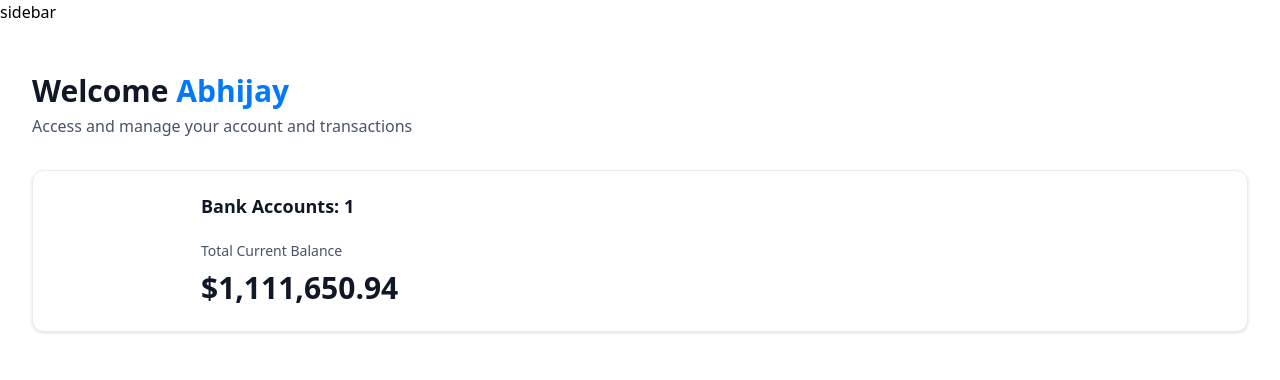
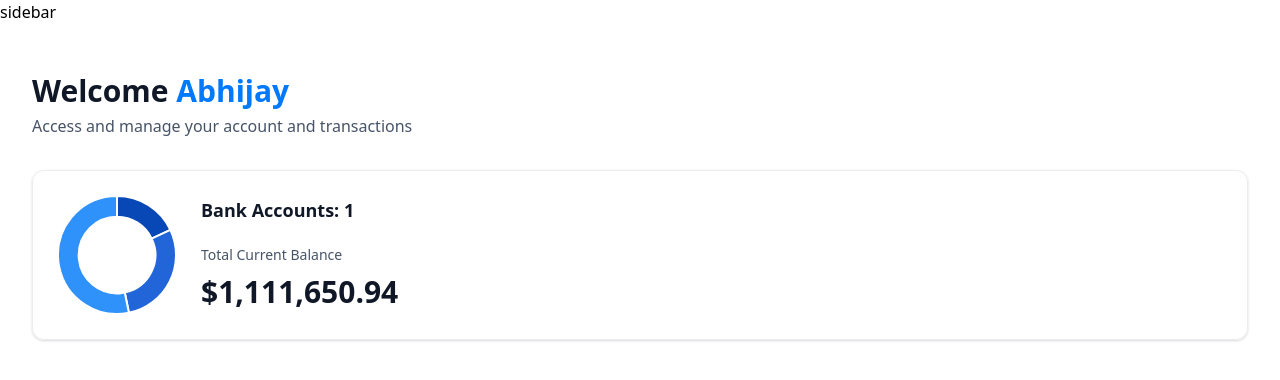
Before and after one commit to abhijaykheechee/banking-app, a Next.js app: page / in a window 1280 px wide. Shown: the top 380 px of the page. Built offline with nearby package versions, Linux system fonts and the light colour scheme.

Commit message:
add DoughnutChart component with ChartJs

```diff
--- a/components/ui/AnimatedCounter.tsx
+++ b/components/ui/AnimatedCounter.tsx
@@ -5,7 +5,13 @@ import CountUp from "react-countup";
 const AnimatedCounter = ({ amount }: { amount: number }) => {
   return (
     <div className="w-full">
-      <CountUp end={amount} decimal="." prefix="$" decimals={2} />
+      <CountUp
+        duration={1.2}
+        end={amount}
+        decimal="."
+        prefix="$"
+        decimals={2}
+      />
     </div>
   );
 };
--- /dev/null
+++ b/components/ui/DoughnutChart.tsx
@@ -0,0 +1,32 @@
+"use client";
+import { Doughnut } from "react-chartjs-2";
+import { Chart as ChartJS, ArcElement, Tooltip, Legend } from "chart.js";
+ChartJS.register(ArcElement, Tooltip, Legend);
+
+const DoughnutChart = ({ accounts }: DoughnutChartProps) => {
+  const data = {
+    datasets: [
+      {
+        label: "Banks",
+        data: [1250, 2000, 3700],
+        backgroundColor: ["#0747b6", "#2265d8", "#2f91fa"],
+      },
+    ],
+    labels: ["Bank 1", "Bank 2", "Bank 3"],
+  };
+
+  return (
+    <Doughnut
+      data={data}
+      options={{
+        cutout: "65%",
+        plugins: {
+          legend: {
+            display: false,
+          },
+        },
+      }}
+    />
+  );
+};
+export default DoughnutChart;
--- a/components/ui/TotalBalanceBox.tsx
+++ b/components/ui/TotalBalanceBox.tsx
@@ -1,4 +1,5 @@
 import AnimatedCounter from "./AnimatedCounter";
+import DoughnutChart from "./DoughnutChart";
 
 const TotalBalanceBox = ({
   accounts = [],
@@ -7,7 +8,9 @@ const TotalBalanceBox = ({
 }: TotalBalanceBoxProps) => {
   return (
     <section className="total-balance">
-      <div className="total-balance-chart">{/* {DoughnutChart} */}</div>
+      <div className="total-balance-chart">
+        <DoughnutChart accounts={accounts} />
+      </div>
       <div className="flex flex-col gap-6">
         <h2 className="header-2">Bank Accounts: {totalBanks}</h2>
         <div className="flex flex-col gap-2">
--- a/package.json
+++ b/package.json
@@ -12,12 +12,14 @@
     "@radix-ui/react-icons": "^1.3.0",
     "@radix-ui/react-slot": "^1.1.0",
     "banking-app": "file:",
+    "chart.js": "^4.4.4",
     "class-variance-authority": "^0.7.0",
     "clsx": "^2.1.1",
     "lucide-react": "^0.438.0",
     "next": "14.2.7",
     "query-string": "^9.1.0",
     "react": "^18",
+    "react-chartjs-2": "^5.2.0",
     "react-countup": "^6.5.3",
     "react-dom": "^18",
     "tailwind-merge": "^2.5.2",
```
Also changed, not shown: 1 other file (tests, documents, lock files or other folders).
